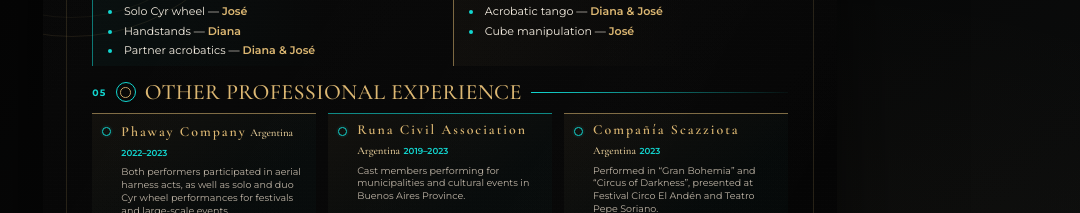
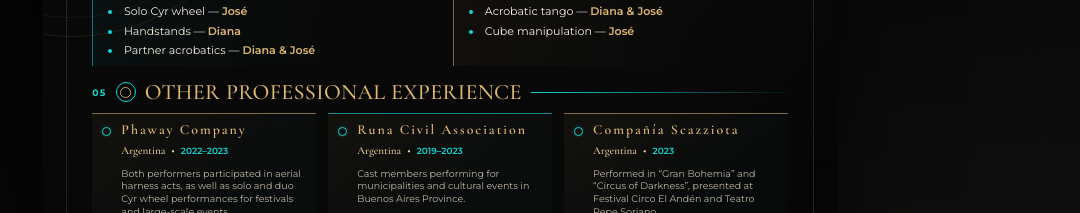
Before and after one commit to dianaSauval/PaginaSerendipia, a React (Create React App) app: page /cv in a window 1280 px wide. Shown: the part 1360-1573 px from the top of the page, without its empty margins (200-1280 px from the left). Built offline with nearby package versions, Linux system fonts and the light colour scheme; a web font is replaced by a local one.

Commit message:
actualizando cv

```diff
--- a/src/components/CV/CvPageTwo/CvPageTwo.css
+++ b/src/components/CV/CvPageTwo/CvPageTwo.css
@@ -146,11 +146,15 @@
 
 .cv-experience-card-heading {
   display: flex;
-  align-items: baseline;
-  flex-wrap: wrap;
-  gap: 0.9mm;
+  flex-direction: column;
+  gap: 1mm;
 
-  margin-bottom: 1.2mm;
+  margin-bottom: 1.8mm;
+}
+.cv-experience-meta {
+  display: flex;
+  align-items: center;
+  gap: 1.6mm;
 }
 
 .cv-experience-card-heading h3 {
@@ -162,19 +166,22 @@
   font-weight: 600;
   line-height: 1;
 }
+.cv-dot {
+  color: rgba(221, 184, 115, 0.45);
+}
 
 .cv-experience-card-heading span {
   color: var(--gold2);
 
   font-family: "Cormorant Garamond", Georgia, serif;
-  font-size: 8.1pt;
+  font-size: 8.3pt;
   font-weight: 500;
 }
 
 .cv-experience-card-heading time {
   color: var(--turquoise);
 
-  font-size: 6.5pt;
+  font-size: 6.7pt;
   font-weight: 600;
 }
 
--- a/src/components/CV/CvPageTwo/CvPageTwo.tsx
+++ b/src/components/CV/CvPageTwo/CvPageTwo.tsx
@@ -69,8 +69,12 @@ const CvPageTwo = ({ onImageLoad }: CvPageTwoProps) => (
           <div>
             <div className="cv-experience-card-heading">
               <h3>Phaway Company</h3>
+
+              <div className="cv-experience-meta">
                 <span>Argentina</span>
+                <span className="cv-dot">•</span>
                 <time>2022–2023</time>
+              </div>
             </div>
 
             <p>
@@ -87,8 +91,12 @@ const CvPageTwo = ({ onImageLoad }: CvPageTwoProps) => (
           <div>
             <div className="cv-experience-card-heading">
               <h3>Runa Civil Association</h3>
+
+              <div className="cv-experience-meta">
                 <span>Argentina</span>
+                <span className="cv-dot">•</span>
                 <time>2019–2023</time>
+              </div>
             </div>
 
             <p>
@@ -104,8 +112,12 @@ const CvPageTwo = ({ onImageLoad }: CvPageTwoProps) => (
           <div>
             <div className="cv-experience-card-heading">
               <h3>Compañía Scazziota</h3>
+
+              <div className="cv-experience-meta">
                 <span>Argentina</span>
+                <span className="cv-dot">•</span>
                 <time>2023</time>
+              </div>
             </div>
 
             <p>
```
Lines whose indentation alone changed are shown as unchanged.
